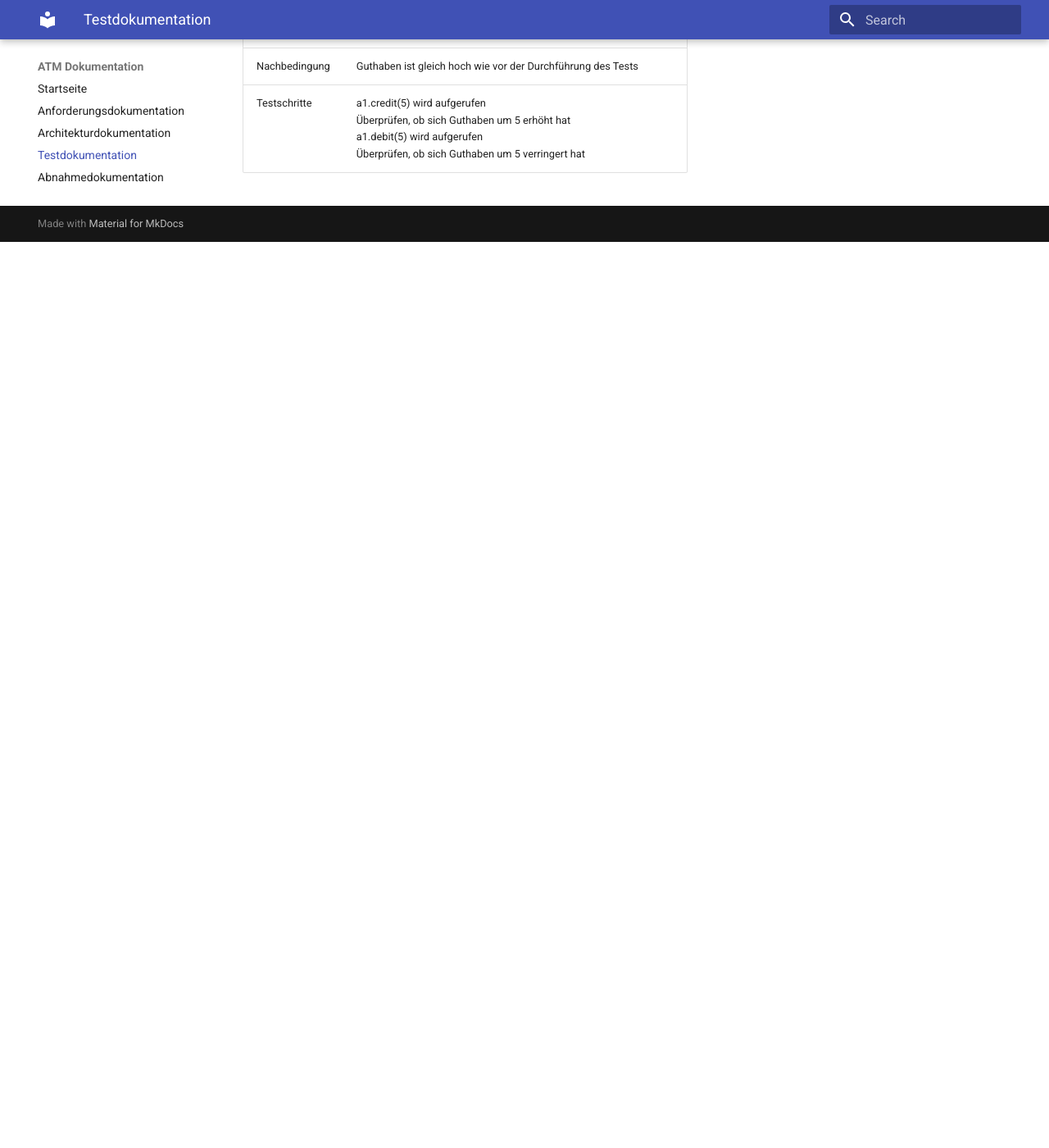
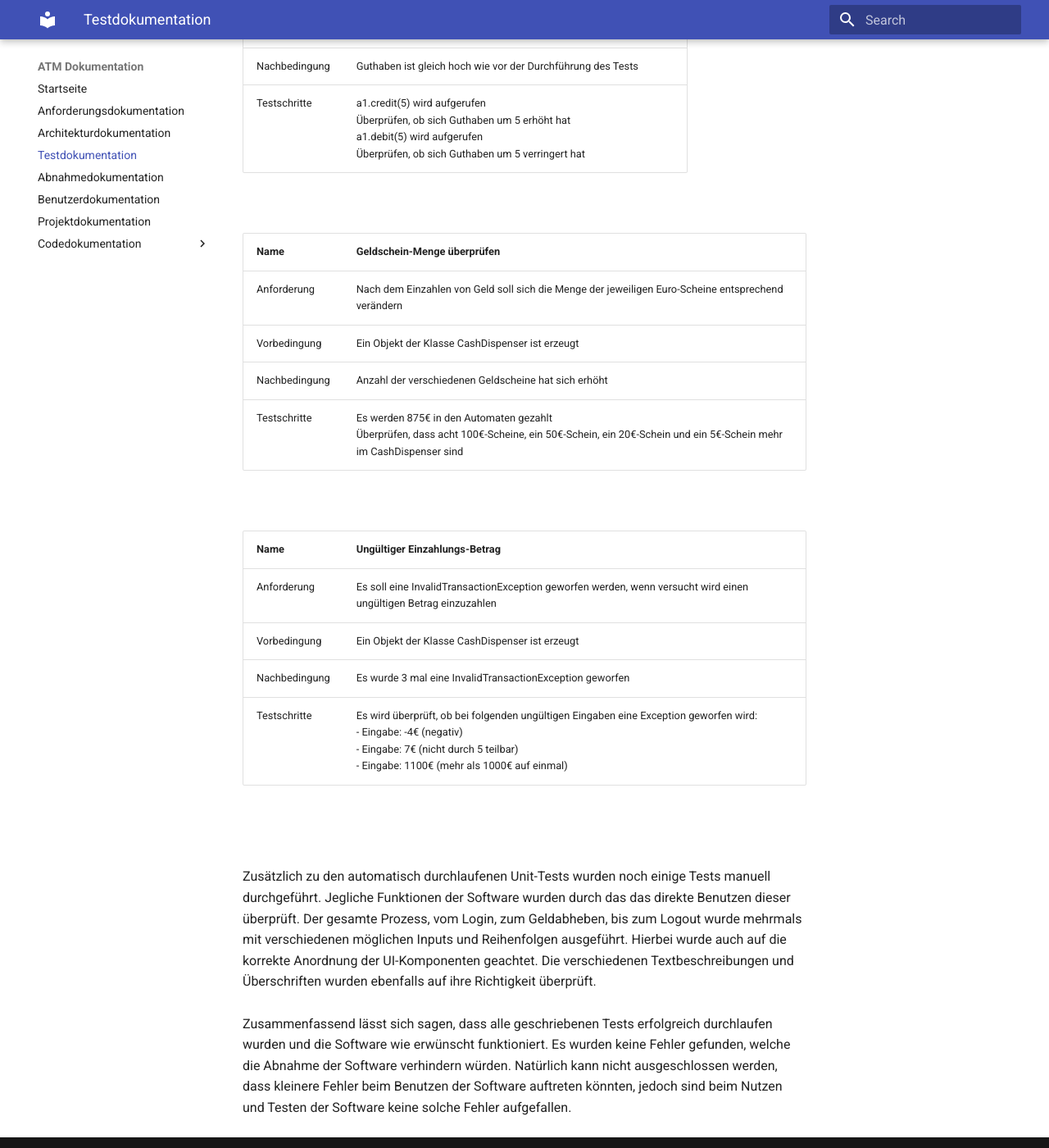
Before and after one commit to Halfpipe-SD/ATM, an MkDocs documentation site: the page built from docs/docs/test-docs.md, in a window 1280 px wide and 1400 px high, scrolled down 2887 px. Shown: the whole window at 82% size. Built offline with MkDocs 1.6.1 and Material for MkDocs 9.7.7, drawn with Linux system fonts in a browser that asks for light colours; before the commit the page ends 3182 px from its top, so only the background shows below that; some of the changed text lies outside the part shown.

Commit message:
#3 update test documentation

```diff
--- a/docs/docs/test-docs.md
+++ b/docs/docs/test-docs.md
@@ -7,34 +7,34 @@ In der folgenden Dokumentation werden die für das Projekt durchgeführten Test
 | Name          | Sind Komponenten initialisiert                                |
 | ------------- | ------------------------------------------------------------- |
 | Anforderung   | Die ATM-Instanz soll einen screen und eine bankDatabase haben |
-| Vorbedingung  | ATM-Instanz wird erzeugt                                      |
-| Nachbedingung | Screen und bankDatabase des ATM sindinitialisiert             |
+| Vorbedingung  | ATM-Instanz ist erzeugt                                       |
+| Nachbedingung | Screen und bankDatabase des ATM sind initialisiert            |
 | Testschritte  | Stelle sicher, dass Komponenten nicht null sind               |
 
 </br>
 
-| Name          | Wechsel in BALANCE Modus                                                    |
-| ------------- | --------------------------------------------------------------------------- |
-| Anforderung   | Mit dem Input "1" soll in den BALANCE Modus gewechselt werden               |
-| Vorbedingung  | ATM-Instanz wird erzeugt</br>User loggt sich ein</br>Momentan im MENU Modus |
-| Nachbedingung | Guthaben wird angezeigt</br>ATM im BALANCE Modus                            |
-| Testschritte  | Funktion atm.atmEnterAction() wird mit Input "1" aufgerufen                 |
+| Name          | Wechsel in BALANCE Modus                                                   |
+| ------------- | -------------------------------------------------------------------------- |
+| Anforderung   | Mit dem Input "1" soll in den BALANCE Modus gewechselt werden              |
+| Vorbedingung  | ATM-Instanz ist erzeugt</br>User ist eingeloggt</br>Momentan im MENU Modus |
+| Nachbedingung | Guthaben wird angezeigt</br>ATM im BALANCE Modus                           |
+| Testschritte  | Funktion atm.atmEnterAction() wird mit Input "1" aufgerufen                |
 
 </br>
 
-| Name          | Falscher Input in Menü                                                      |
-| ------------- | --------------------------------------------------------------------------- |
-| Anforderung   | Bei falschem Input soll ATM im selben Modus bleiben                         |
-| Vorbedingung  | ATM-Instanz wird erzeugt</br>User loggt sich ein</br>Momentan im MENU Modus |
-| Nachbedingung | ATM gibt Fehlermeldung, resettet das Textfeld und bleibt im selben Modus    |
-| Testschritte  | Funktion atm.atmEnterAction() wird mit falschem Input aufgerufen            |
+| Name          | Falscher Input in Menü                                                     |
+| ------------- | -------------------------------------------------------------------------- |
+| Anforderung   | Bei falschem Input soll ATM im selben Modus bleiben                        |
+| Vorbedingung  | ATM-Instanz ist erzeugt</br>User ist eingeloggt</br>Momentan im MENU Modus |
+| Nachbedingung | ATM gibt Fehlermeldung, resettet das Textfeld und bleibt im selben Modus   |
+| Testschritte  | Funktion atm.atmEnterAction() wird mit falschem Input aufgerufen           |
 
 </br>
 
 | Name          | "Back" Button                                                                                                                                                          |
 | ------------- | ---------------------------------------------------------------------------------------------------------------------------------------------------------------------- |
 | Anforderung   | Der "Back" Button, soll den Modus zu MENU wechseln                                                                                                                     |
-| Vorbedingung  | ATM-Instanz wird erzeugt</br>User loggt sich ein</br>Momentan im MENU Modus                                                                                            |
+| Vorbedingung  | ATM-Instanz ist erzeugt</br>User ist eingeloggt</br>Momentan im MENU Modus                                                                                             |
 | Nachbedingung | ATM befindet sich wieder im MENU Modus                                                                                                                                 |
 | Testschritte  | Wechsel in BALANCE Modus, Drücken auf "Back" Button</br>Wechsel in WITHDRAWAL Modus, Drücken auf "Back" Button</br>Wechsel in DEPOSIT Modus, Drücken auf "Back" Button |
 
@@ -43,7 +43,7 @@ In der folgenden Dokumentation werden die für das Projekt durchgeführten Test
 | Name          | "Clear" Button                                                                |
 | ------------- | ----------------------------------------------------------------------------- |
 | Anforderung   | Bei Drücken auf den "Clear"-Button soll das Textfeld resettet werden          |
-| Vorbedingung  | ATM-Instanz wird erzeugt</br>User loggt sich ein</br>Momentan im MENU Modus   |
+| Vorbedingung  | ATM-Instanz ist erzeugt</br>User ist eingeloggt</br>Momentan im MENU Modus    |
 | Nachbedingung | Das Textfeld ist leer                                                         |
 | Testschritte  | Beliebiger Input wird in Textfeld eingegeben</br>"Clear"-Button wird gedrückt |
 
@@ -52,7 +52,7 @@ In der folgenden Dokumentation werden die für das Projekt durchgeführten Test
 | Name          | Ungültiger Pin Input                                                                                                                               |
 | ------------- | -------------------------------------------------------------------------------------------------------------------------------------------------- |
 | Anforderung   | Bei falscher Pin soll eine LoginFailedException geworfen werden                                                                                    |
-| Vorbedingung  | ATM-Instanz wird erzeugt</br>Ein neuer Account wird erstellt                                                                                       |
+| Vorbedingung  | ATM-Instanz ist erzeugt</br>Ein neuer Account ist angelegt                                                                                         |
 | Nachbedingung | ATM hat keinen Pin akzeptiert, da Pins aus 4 Ziffern bestehen müssen</br>ATM befindet sich noch im LOGIN Modus                                     |
 | Testschritte  | Anmeldungsversuche mit verschieden ungültigen Pins</br>Zuerst ein Pin mit Buchstaben, dann ein Pin mit 5 Ziffern und zuletzt ein Pin mit 3 Ziffern |
 
@@ -61,7 +61,7 @@ In der folgenden Dokumentation werden die für das Projekt durchgeführten Test
 | Name          | Neuen Account erstellen                                                                                                                                                         |
 | ------------- | ------------------------------------------------------------------------------------------------------------------------------------------------------------------------------- |
 | Anforderung   | In der AdminView soll ein neuer Account erstellt werden können                                                                                                                  |
-| Vorbedingung  | ATM-Instanz wird erzeugt                                                                                                                                                        |
+| Vorbedingung  | ATM-Instanz ist erzeugt                                                                                                                                                         |
 | Nachbedingung | Neuer Account wurde angelegt</br>ATM im ADMIN Modus                                                                                                                             |
 | Testschritte  | Neuer Admin-Account wird erstellt und der Datenbank hinzugefügt</br>Der Admin loggt sich mit seiner Pin ein</br>Überprüfen, ob die Länge der Account Liste sich um 1 erhöht hat |
 
@@ -70,6 +70,31 @@ In der folgenden Dokumentation werden die für das Projekt durchgeführten Test
 | Name          | Credit und Debit Funktion                                                                                                                                          |
 | ------------- | ------------------------------------------------------------------------------------------------------------------------------------------------------------------ |
 | Anforderung   | Credit Funktion soll das Guthaben um mitgegebenen Betrag erhöhen</br>Debit Funktion soll das Guthaben um mitgegebenen Wert verringern                              |
-| Vorbedingung  | ATM-Instanz wird erzeugt</br>Neuer Account "a1" wird angelegt                                                                                                      |
+| Vorbedingung  | ATM-Instanz ist erzeugt</br>Neuer Account "a1" ist angelegt                                                                                                        |
 | Nachbedingung | Guthaben ist gleich hoch wie vor der Durchführung des Tests                                                                                                        |
 | Testschritte  | a1.credit(5) wird aufgerufen</br>Überprüfen, ob sich Guthaben um 5 erhöht hat</br>a1.debit(5) wird aufgerufen</br>Überprüfen, ob sich Guthaben um 5 verringert hat |
+
+</br>
+
+| Name          | Geldschein-Menge überprüfen                                                                                                                                 |
+| ------------- | ----------------------------------------------------------------------------------------------------------------------------------------------------------- |
+| Anforderung   | Nach dem Einzahlen von Geld soll sich die Menge der jeweiligen Euro-Scheine entsprechend verändern                                                          |
+| Vorbedingung  | Ein Objekt der Klasse CashDispenser ist erzeugt                                                                                                             |
+| Nachbedingung | Anzahl der verschiedenen Geldscheine hat sich erhöht                                                                                                        |
+| Testschritte  | Es werden 875€ in den Automaten gezahlt</br>Überprüfen, dass acht 100€-Scheine, ein 50€-Schein, ein 20€-Schein und ein 5€-Schein mehr im CashDispenser sind |
+
+</br>
+
+| Name          | Ungültiger Einzahlungs-Betrag                                                                                                                                                                                |
+| ------------- | ------------------------------------------------------------------------------------------------------------------------------------------------------------------------------------------------------------ |
+| Anforderung   | Es soll eine InvalidTransactionException geworfen werden, wenn versucht wird einen ungültigen Betrag einzuzahlen                                                                                             |
+| Vorbedingung  | Ein Objekt der Klasse CashDispenser ist erzeugt                                                                                                                                                              |
+| Nachbedingung | Es wurde 3 mal eine InvalidTransactionException geworfen                                                                                                                                                     |
+| Testschritte  | Es wird überprüft, ob bei folgenden ungültigen Eingaben eine Exception geworfen wird:</br>- Eingabe: -4€ (negativ)</br>- Eingabe: 7€ (nicht durch 5 teilbar)</br>- Eingabe: 1100€ (mehr als 1000€ auf einmal) |
+
+</br>
+</br>
+
+Zusätzlich zu den automatisch durchlaufenen Unit-Tests wurden noch einige Tests manuell durchgeführt. Jegliche Funktionen der Software wurden durch das das direkte Benutzen dieser überprüft. Der gesamte Prozess, vom Login, zum Geldabheben, bis zum Logout wurde mehrmals mit verschiedenen möglichen Inputs und Reihenfolgen ausgeführt. Hierbei wurde auch auf die korrekte Anordnung der UI-Komponenten geachtet. Die verschiedenen Textbeschreibungen und Überschriften wurden ebenfalls auf ihre Richtigkeit überprüft.
+</br>
+Zusammenfassend lässt sich sagen, dass alle geschriebenen Tests erfolgreich durchlaufen wurden und die Software wie erwünscht funktioniert. Es wurden keine Fehler gefunden, welche die Abnahme der Software verhindern würden. Natürlich kann nicht ausgeschlossen werden, dass kleinere Fehler beim Benutzen der Software auftreten könnten, jedoch sind beim Nutzen und Testen der Software keine solche Fehler aufgefallen.
```
